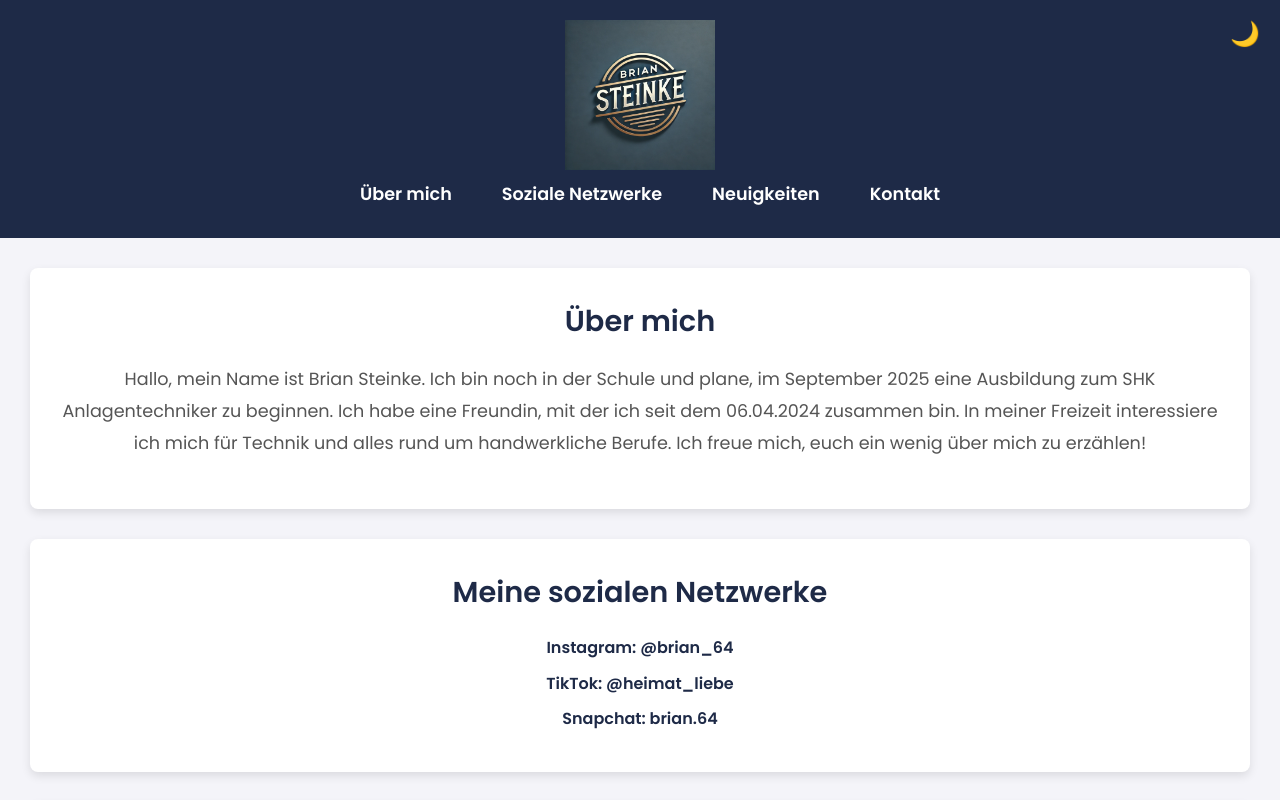
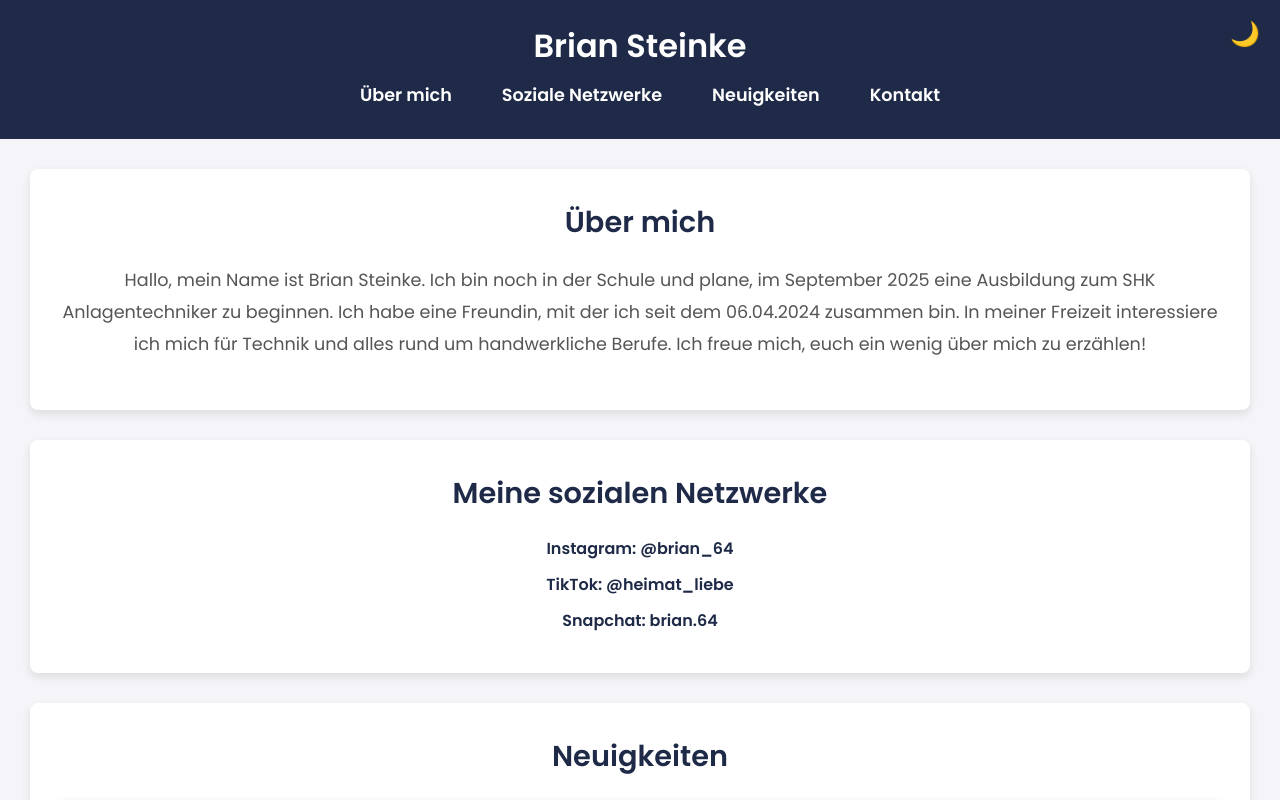
Before and after one commit to steinkebrian/Briansteinkewebsite-, a plain HTML site: page index.html in a window 1280 px wide. Shown: the top 800 px of the page. Drawn offline with Linux system fonts and the light colour scheme.

Commit message:
index.html 1.0

```diff
--- a/index.html
+++ b/index.html
@@ -8,10 +8,9 @@
     <link rel="stylesheet" href="style.css">
 </head>
 <body>
-
     <header>
         <div class="logo">
-        <img src="B9597E9F-711F-4EAB-AB59-5A5752178E98.png" alt="Brian Steinke Logo">
+            <h1>Brian Steinke</h1>
         </div>
         <nav>
             <ul>
```
Lines whose indentation alone changed are shown as unchanged.
